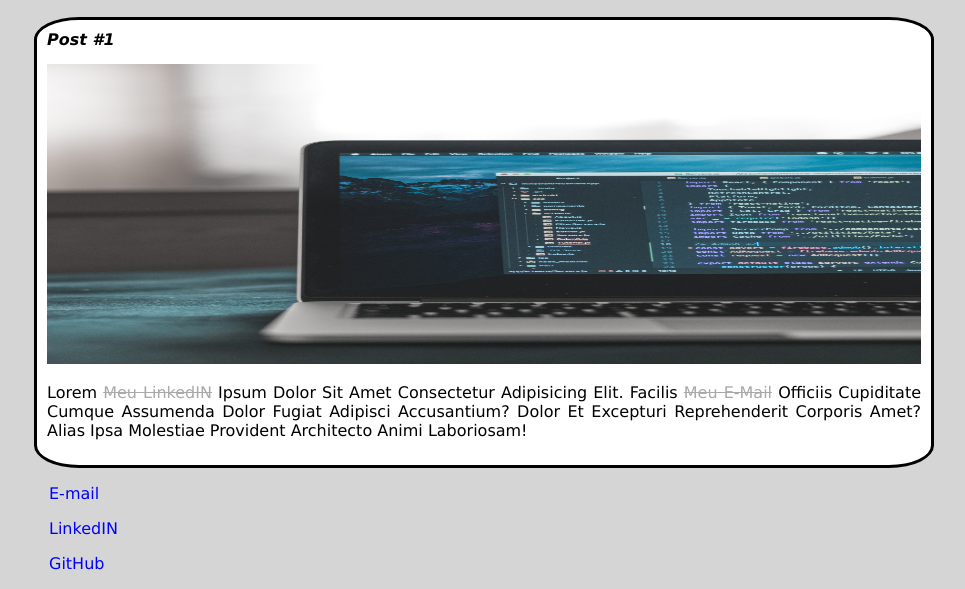
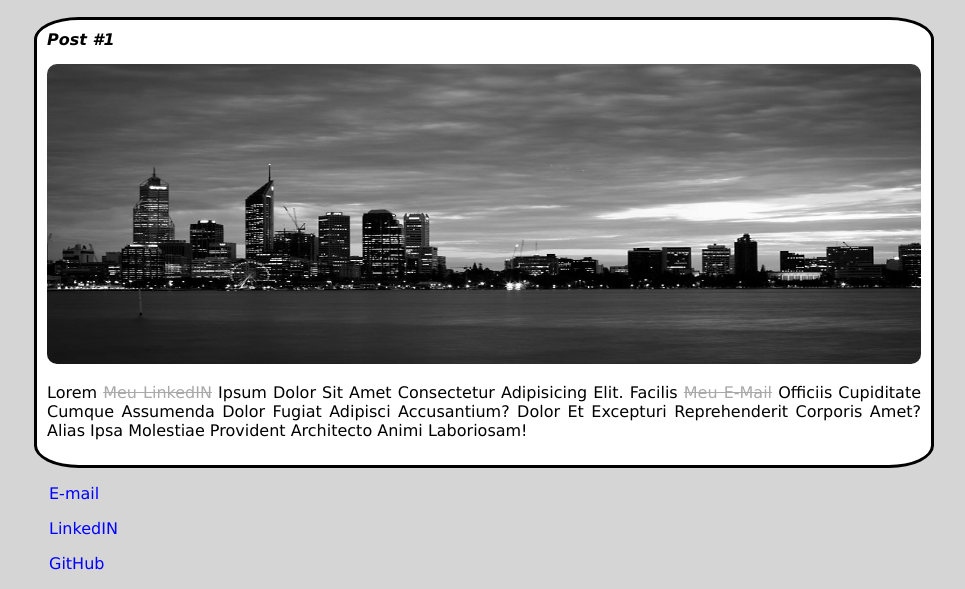
Before and after one commit to jobsonbarbosa/DIO-HTML5, a plain HTML site: page index.html in a window 1280 px wide. Shown: the part 220-809 px from the top of the page, without its empty margins (156-1121 px from the left). Drawn offline with Linux system fonts and the light colour scheme.

Commit message:
Modificação da imagem do post.

```diff
--- a/index.html
+++ b/index.html
@@ -19,7 +19,7 @@
         <article class="post">
             <header>
                 <h3 class="post_title">Post #1</h3>
-                <img src="img/code-dio.jpg" alt="Comptador com codigo" width="300px" height="300px" class="post_img">
+                <img src="img/code-dio2.jpg" alt="Comptador com codigo" width="300px" height="300px" class="post_img">
                 <p class="post_content">Lorem <a href="https://www.linkedin.com/in/jobson-barbosa-2aa4a214b/" target="_blank">Meu LinkedIN</a> ipsum dolor sit amet consectetur adipisicing elit. Facilis <a href="mailto:jobsonbarvosa86@gmail.com">Meu E-mail</a> officiis cupiditate cumque assumenda dolor fugiat adipisci accusantium? Dolor et excepturi reprehenderit corporis amet? Alias ipsa molestiae provident architecto animi laboriosam!</p>
             </header>
         </article>
--- a/style.css
+++ b/style.css
@@ -42,6 +42,7 @@ a{
 .post_img {
     margin-bottom: 15px;
     width: 100%;
+    border-radius: 10px;
 }
 
 .foto{
```
Also changed, not shown: img/code-dio2.jpg (added).
